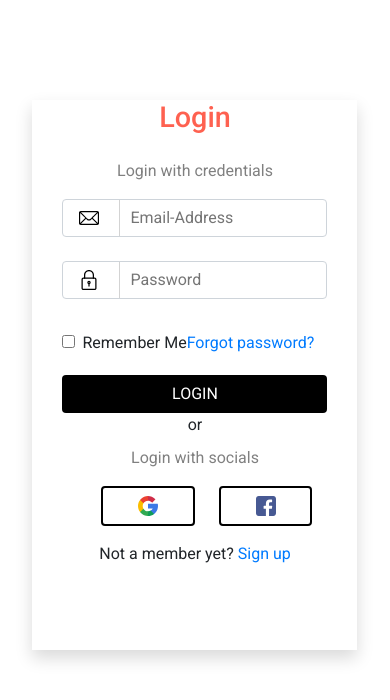
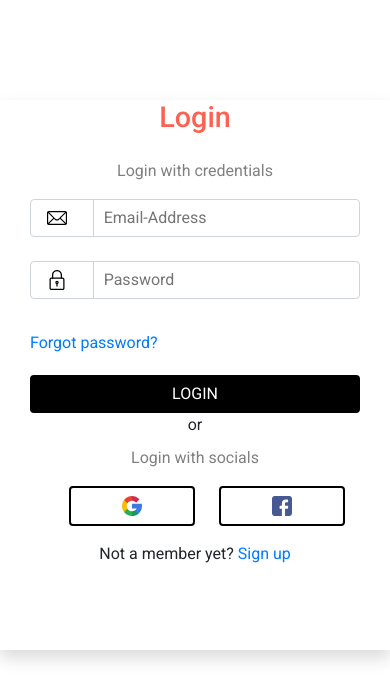
Before and after one commit to Adenikym/styleest-form, a Vue app: page / in a window 390 px wide. Shown: the top 700 px of the page. Built offline with nearby package versions, Linux system fonts and the light colour scheme.

Commit message:
new commit

```diff
--- a/src/views/login.vue
+++ b/src/views/login.vue
@@ -3,7 +3,7 @@
 
 
 
-<div class="col-lg-10 offset-lg-1 col-10 offset-1 d-sm-flex mt-sm-4 shadow form-box px-0">
+<div class="col-lg-10 offset-lg-1 col-12 offset-0 d-sm-flex mt-sm-4 shadow form-box px-0">
 
    <!--sidebar-->
 
@@ -18,19 +18,19 @@
 
 
 
- <form action="" class="form-group col-lg-10 offset-lg-1 mt-4 ">
+ <form action="" class="form-group col-lg-10 offset-lg-1 col-12 mt-4 ">
 
  <p class="text-center"  style="color:grey">Login with credentials</p>
 
- <div  class="form-control mb-4 d-flex py-0 col-lg-12">
-   <div class="icon px-1  col-md-1 col-sm-2 " style="border-right:1px solid lightgrey;">
+ <div  class="form-control mb-4 d-flex py-0 col-lg-12 ">
+   <div class="icon px-1  col-md-1 col-sm-2 col-2 " style="border-right:1px solid lightgrey;">
      <img src="../assets/mail.svg" style="width:20px;"  class="mt-2 mr-3" alt="">
    </div>
    <input style="border:none;" class="ml-2" type="email"  placeholder="Email-Address">
  </div>
 
   <div  class="form-control mb-4 d-flex py-0 col-lg-12">
-   <div class="icon px-1 col-md-1 col-sm-2 " style="border-right:1px solid lightgrey;">
+   <div class="icon px-1 col-md-1 col-sm-2 col-2 " style="border-right:1px solid lightgrey;">
      <img src="../assets/padlock.svg" style="width:20px;"  class="mt-2 mr-3" alt="">
    </div>
    <input style="border:none;" class="ml-2" type="password"  placeholder="Password">
@@ -38,7 +38,7 @@
 
    <div class="extras d-flex ">
 
-<div class="form-check mt-2  ">
+<div class="form-check mt-2 d-sm-block d-none  ">
   <input class="form-check-input" type="checkbox" value="" id="flexCheckDefault">
   <label class="form-check-label" for="flexCheckDefault">
     Remember Me
--- a/src/views/register.vue
+++ b/src/views/register.vue
@@ -2,7 +2,7 @@
   <div class="signup col-lg-12 px-0" style="font-family: 'Roboto', sans-serif;">
 
 
-<div class="col-lg-10 offset-lg-1 col-10 offset-1 d-sm-flex mt-sm-4 shadow  form-box px-0">
+<div class="col-lg-10 offset-lg-1 col-12 offset-0 d-sm-flex mt-sm-4 shadow  form-box px-0">
 
    <!--sidebar-->
 <sidebar></sidebar>
@@ -21,14 +21,14 @@
 
 
   <div  class="form-control mb-4 d-flex py-0 col-lg-12">
-   <div class="icon px-1 col-md-1 col-sm-2  " style="border-right:1px solid lightgrey;">
+   <div class="icon px-1 col-md-1 col-sm-2 col-2  " style="border-right:1px solid lightgrey;">
      <img src="../assets/mail.svg" style="width:20px;"  class="mt-2 mr-3" alt="">
    </div>
    <input style="border:none;" class="ml-2 " type="email"  placeholder="Email-Address">
  </div>
 
   <div  class="form-control mb-4 d-flex py-0 col-lg-12">
-   <div class="icon px-1 col-md-1 col-sm-2 " style="border-right:1px solid lightgrey;">
+   <div class="icon px-1 col-md-1 col-sm-2 col-2 " style="border-right:1px solid lightgrey;">
      <img src="../assets/padlock.svg" style="width:20px;"  class="mt-2 mr-3" alt="">
    </div>
    <input style="border:none;" class="ml-2" type="password"  placeholder="Password">
@@ -51,7 +51,7 @@
    </button>
    </div>
 
-<p class="mt-2 ">By clicking on sign up, you agree with our <a href="#"> terms of use</a> and <a href="#"> privacy policy</a>.</p>
+<p class="mt-sm-2 mt-4 text-center ">By clicking on sign up, you agree with our <a href="#"> terms of use</a> and <a href="#"> privacy policy</a>.</p>
 
    <p class="text-center mt-1">Already a member? <a href="/"> <span>Login</span></a> </p>
  </form>
@@ -83,6 +83,7 @@ export default {
   @media only screen and (max-width:570px){
 .form-box{
   margin-top:100px;
+  height: 100vh;
 }
 
   }
```
